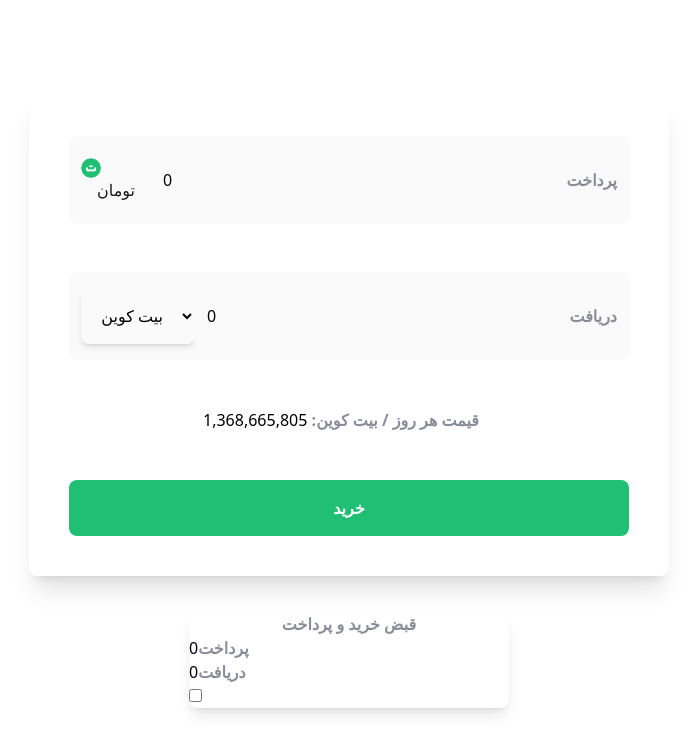
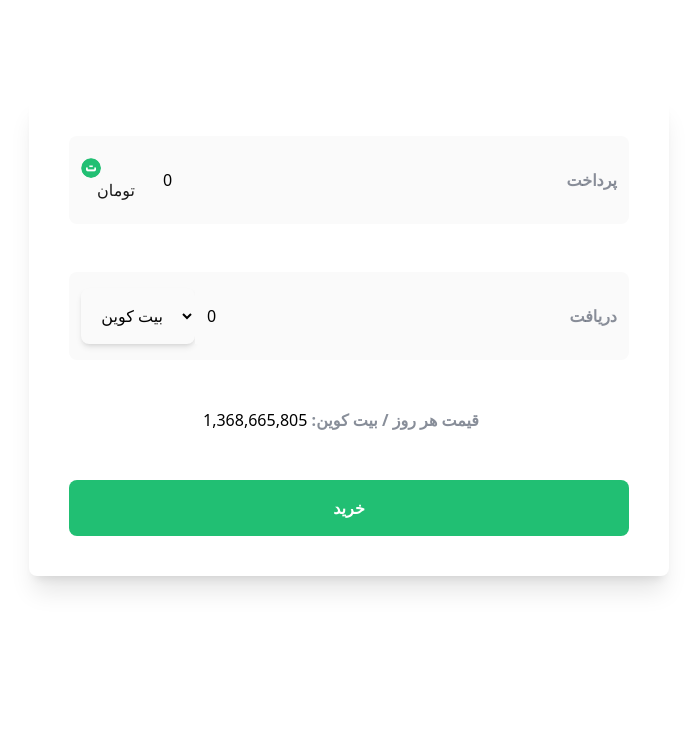
Before and after one commit to hasanghafuri/currency, a Vue app: page / in a window 1280 px wide. Shown: the top 754 px of the page, without its empty margins (291-988 px from the left). Built offline with nearby package versions, Linux system fonts and the light colour scheme.

Commit message:
chnage  style calss

```diff
--- a/src/components/CardCurrency.vue
+++ b/src/components/CardCurrency.vue
@@ -50,6 +50,11 @@ function onSelectedCurrency() {
   })
 }
 
+// function closeBill() {
+//   showBill.value = false
+//   disableCard.value = true
+// }
+
 const showSuccessMessage = ref(false)
 function showMessage() {
   showSuccessMessage.value = true
@@ -82,7 +87,7 @@ function showMessage() {
     <button @click="showCartBill" class="buy">خرید</button>
   </div>
 
-  <div class="bill">
+  <div v-if="showBill" class="bill">
     <div class="w-full p-8">
       <div class="BillPayment">
         <h1 class="label">قبض خرید و پرداخت</h1>
@@ -100,13 +105,12 @@ function showMessage() {
         <span class="label">دریافت</span>
       </div>
 
-      <div class="flex justify-end mt-8">
+      <div class="flex justify-end gap-1 items-center mt-8">
+        <label class="label">تایید قبض</label>
         <input @click="showMessage" class="checkbox" type="checkbox" />
       </div>
 
-      <div v-if="showSuccessMessage" class="boxSuccess">
-        <h1 class="text-center font-bold text-white">عملیات موفق امیز بود</h1>
-      </div>
+      <h1 v-if="showSuccessMessage" class="success">*-عملیات موفق امیز بود-*</h1>
     </div>
   </div>
 </template>
@@ -140,7 +144,7 @@ function showMessage() {
 .checkbox {
   @apply text-right cursor-pointer;
 }
-.boxSuccess {
-  @apply mt-5 px-2 opacity-80 shadow-md py-3 bg-[#21bf73] rounded-lg;
+.success {
+  @apply text-center font-bold text-[#21bf73] mt-4;
 }
 </style>
```
